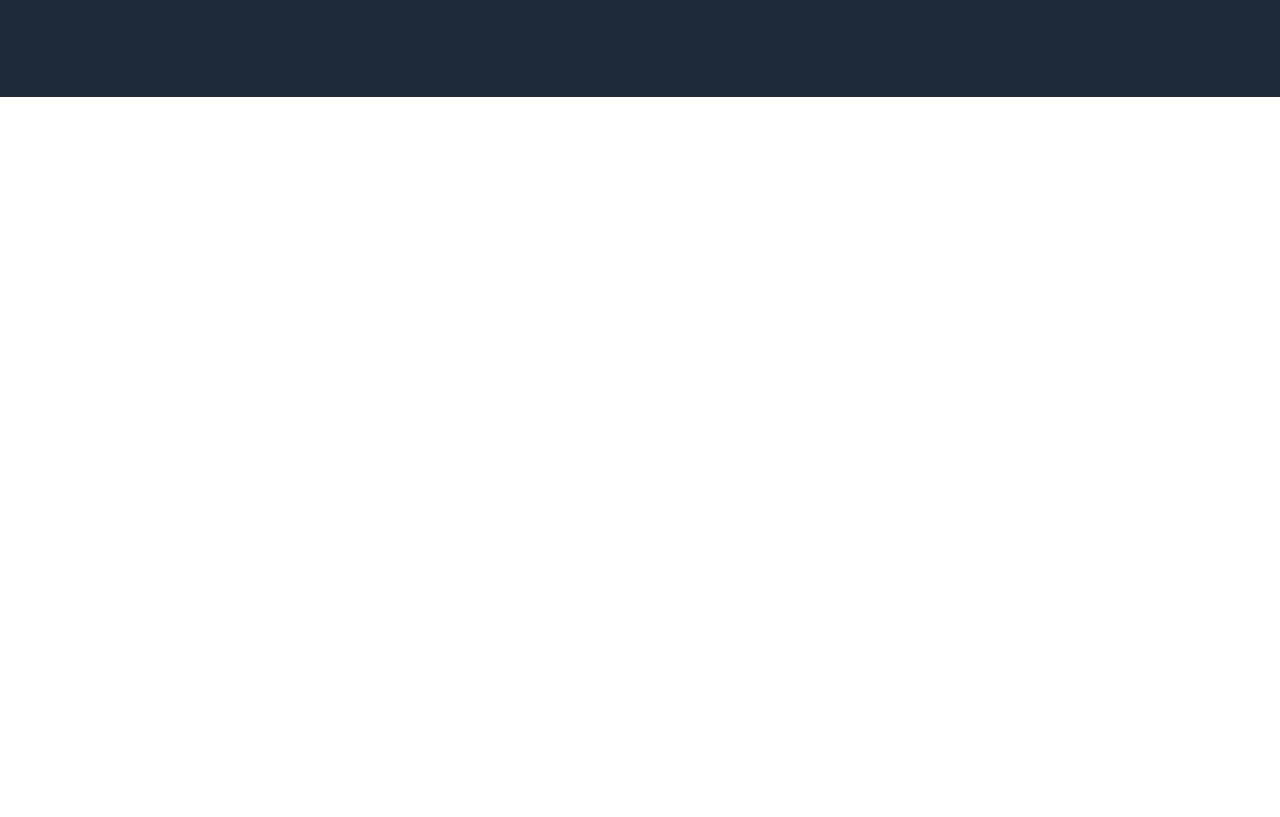
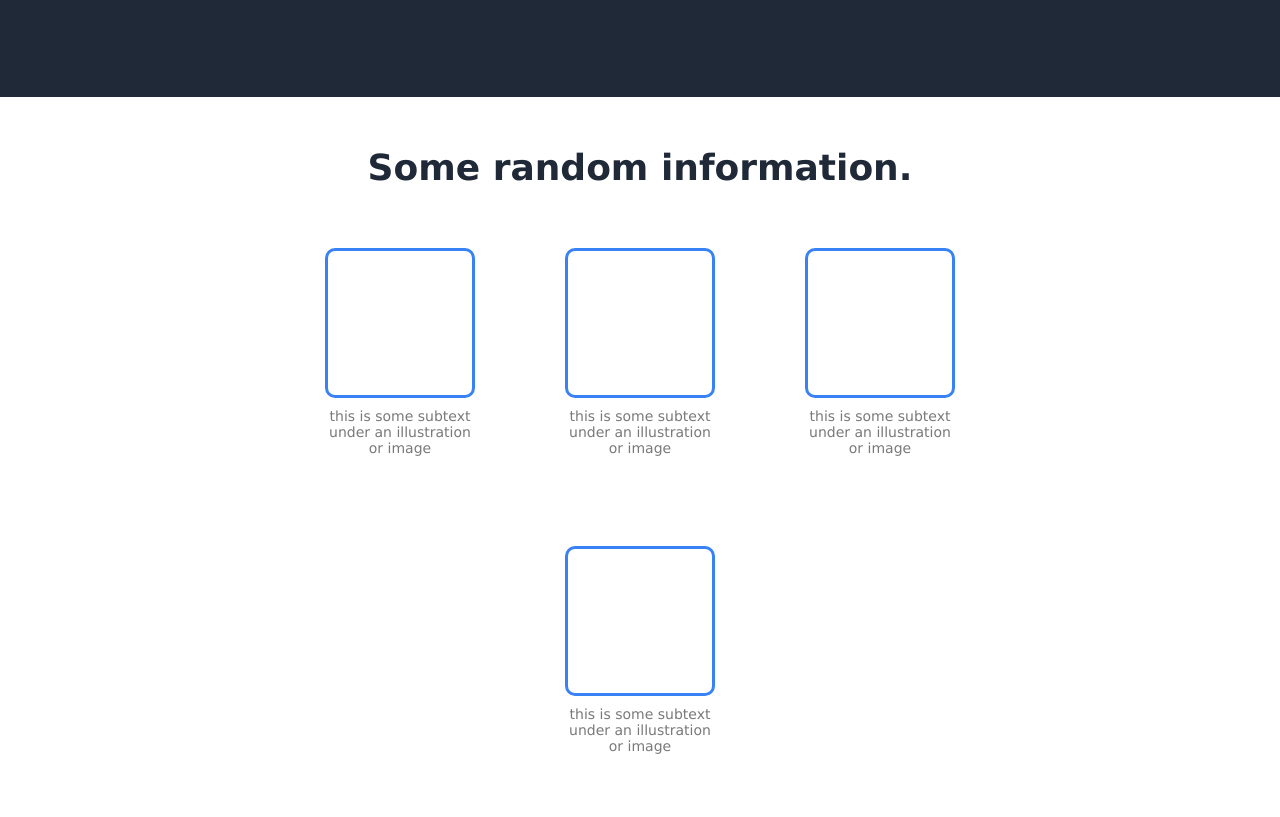
Before and after one commit to sivamshgss/landing-page, a plain HTML site: page index.html in a window 1280 px wide. Shown: the part 401-1218 px from the top of the page. Before the commit the page ends 800 px from the top, so only its background shows below. Drawn offline with Linux system fonts and the light colour scheme.

Commit message:
Make slight adjustments, Complete Information section

```diff
--- a/index.html
+++ b/index.html
@@ -7,6 +7,7 @@
     <title>Landin Page</title>
 </head>
 <body>
+
     <div class="header">
         <span class="logo">Header Logo</span>
         <a class="link secondary" href="#">header link one</a>
@@ -24,6 +25,29 @@
         </div>
     </div>
 
+    <div class="information">
+        <h1>Some random information.</h1>
+        <div class="images">
+
+            <div class="image">
+                <div class="pic"></div>
+                <p>this is some subtext under an illustration or image</p>
+            </div>
+            <div class="image">
+                <div class="pic"></div>
+                <p>this is some subtext under an illustration or image</p>
+            </div>
+            <div class="image">
+                <div class="pic"></div>
+                <p>this is some subtext under an illustration or image</p>
+            </div>
+            <div class="image">
+                <div class="pic"></div>
+                <p>this is some subtext under an illustration or image</p>
+            </div>
+
+        </div>
+    </div>
     <div class="footer"></div>
 </body>
 </html>
--- a/style.css
+++ b/style.css
@@ -10,6 +10,20 @@ button {
     color: white;
     border-radius: 5px;
     padding: 5px 20px;
+    /* cursor: pointer; */
+}
+
+/* button:hover {
+    background-color: #69a3ff;
+}
+
+button:active {
+    background-color: #265fbb;
+} */
+
+h1,
+p {
+    margin: 0px;
 }
 
 .header {
@@ -38,11 +52,6 @@ button {
     display: flex;
     flex-direction: column;
     gap: 20px;
-}
-
-.intro .text h1,
-.intro .text p {
-    margin: 0px;
 }
 
 .intro .text .main {
@@ -74,3 +83,44 @@ button {
 .intro .intro-pic span {
     color: #E5E7EB;
 }
+
+.information {
+    padding: 50px 300px;
+}
+
+.information h1{
+    color: #1F2937;
+    font-size: 36px;
+    font-weight: 900;
+    text-align: center;
+}
+
+.images {
+    display: flex;
+    padding: 60px 0px;
+    justify-content: center;
+    flex-wrap: wrap;
+    gap: 90px;
+}
+
+.image {
+    display: flex;
+    flex-direction: column;
+    gap: 10px;
+    width: 150px;
+}
+
+.pic {
+    box-sizing: border-box;
+    width: 150px;
+    height: 150px;
+    border-color: #3882F6 ;
+    border-style: solid;
+    border-radius: 10px;
+}
+
+.image p {
+    text-align: center;
+    color: #797979;
+    font-size: 14px;
+}
```
